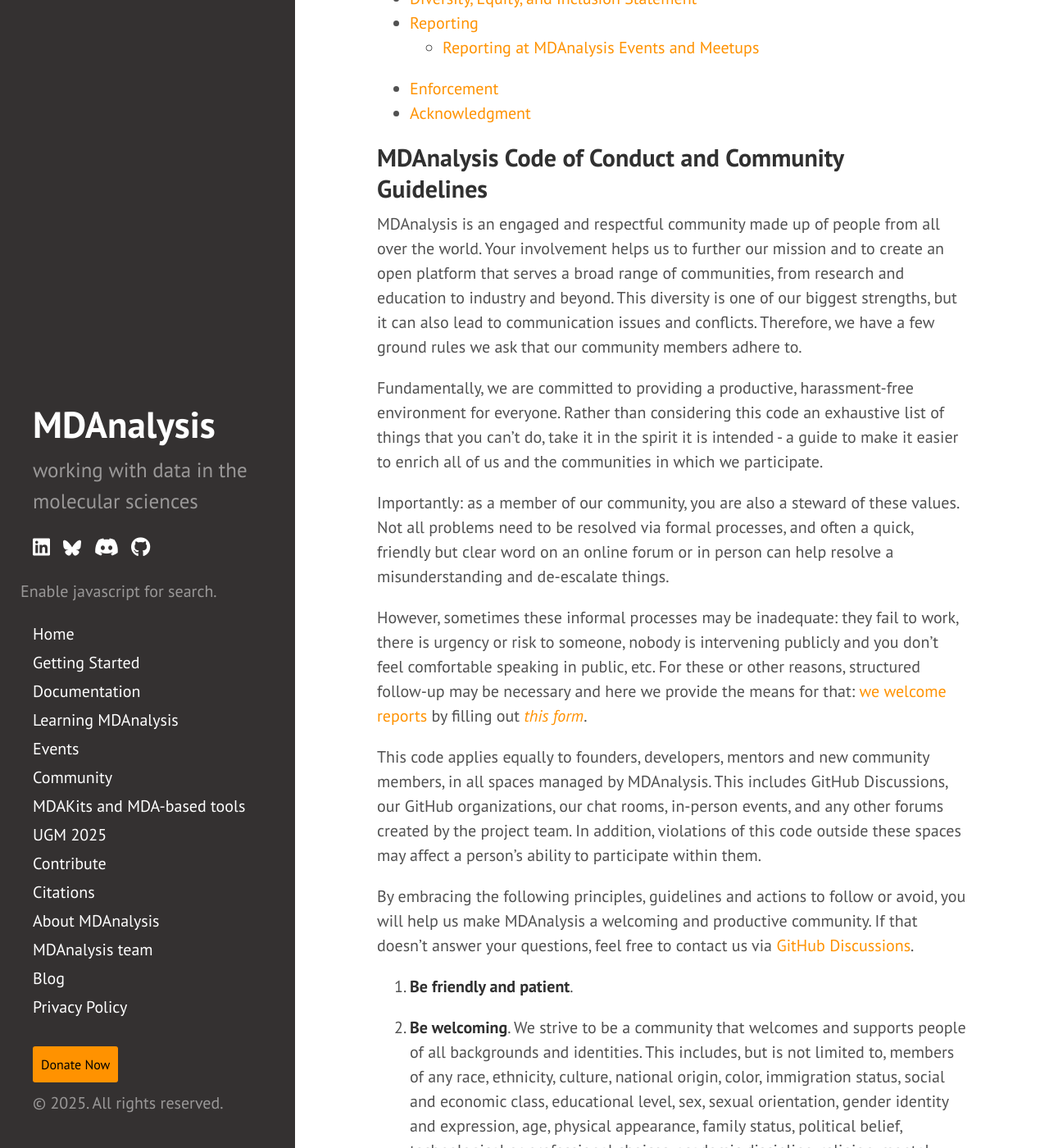
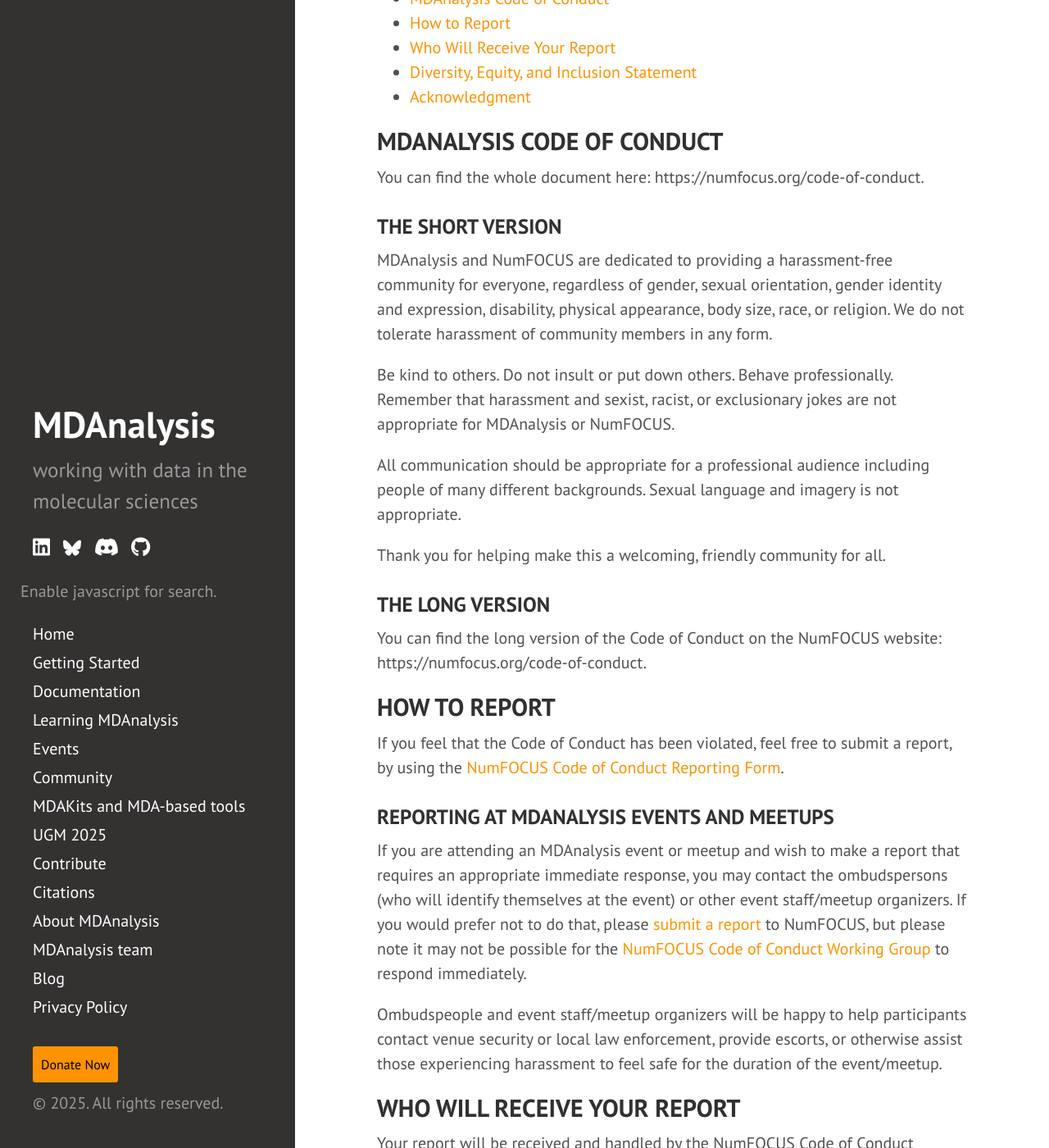
Before and after one commit to MDAnalysis/MDAnalysis.github.io, a Jekyll site: the page built from conduct.md, in a window 1280 px wide and 1400 px high, scrolled down 347 px. Shown: the whole window at 82% size. Built offline with Jekyll 4.4.1, drawn with Linux system fonts in a browser that asks for light colours; comment, search, counter and statistics services are not loaded; some of the changed text lies outside the part shown.

Commit message:
Update to NF CoC

```diff
--- a/conduct.md
+++ b/conduct.md
@@ -8,180 +8,91 @@ title: Code of Conduct
 The MDAnalysis *Code of Conduct* sets the rules for the behavior of
 every member in the MDAnalysis community so that everyone can
 experience a welcoming, supportive, and productive environment that is
-free from harassment.
+free from harassment. As a [NumFOCUS][NF] sponsored
+project, MDAnalysis follows the [NumFOCUS Code of Conduct][NF-conduct].
 
 **Table of Contents**
 
-- [MDAnalysis Code of Conduct and Community Guidelines](#mdanalysis-code-of-conduct-and-community-guidelines)
+- [MDAnalysis Code of Conduct](#numfocus-code-of-conduct)
+- [How to Report](#how-to-report)
+- [Who Will Receive Your Report](#who-will-receive-your-report)
 - [Diversity, Equity, and Inclusion Statement](#diversity-equity-and-inclusion-statement)
-- [Reporting](#reporting)
-   * [Reporting at MDAnalysis Events and Meetups](#reporting-at-mdanalysis-events-and-meetups)
-- [Enforcement](#enforcement)
 - [Acknowledgment](#acknowledgment)
 
-## MDAnalysis Code of Conduct and Community Guidelines
+## MDANALYSIS CODE OF CONDUCT
+You can find the whole document here: https://numfocus.org/code-of-conduct.
 
-MDAnalysis is an engaged and respectful community made up of people from all
-over the world. Your involvement helps us to further our mission and to create
-an open platform that serves a broad range of communities, from research and
-education to industry and beyond. This diversity is one of our biggest
-strengths, but it can also lead to communication issues and conflicts.
-Therefore, we have a few ground rules we ask that our community members adhere
-to.
+### THE SHORT VERSION
+MDAnalysis and NumFOCUS are dedicated to providing a harassment-free community for everyone,
+regardless of gender, sexual orientation, gender identity and expression, disability,
+physical appearance, body size, race, or religion. We do not tolerate harassment of
+community members in any form.
 
-Fundamentally, we are committed to providing a productive,
-harassment-free environment for everyone. Rather than considering this
-code an exhaustive list of things that you can’t do, take it in the
-spirit it is intended - a guide to make it easier to enrich all of us
-and the communities in which we participate.
+Be kind to others. Do not insult or put down others. Behave professionally. Remember
+that harassment and sexist, racist, or exclusionary jokes are not appropriate for MDAnalysis
+or NumFOCUS.
 
-Importantly: as a member of our community, you are also a steward of these
-values. Not all problems need to be resolved via formal processes, and often a
-quick, friendly but clear word on an online forum or in person can help resolve
-a misunderstanding and de-escalate things.
+All communication should be appropriate for a professional audience including people of
+many different backgrounds. Sexual language and imagery is not appropriate.
 
-However, sometimes these informal processes may be inadequate: they fail to
-work, there is urgency or risk to someone, nobody is intervening publicly and
-you don't feel comfortable speaking in public, etc. For these or other reasons,
-structured follow-up may be necessary and here we provide the means for that: [we
-welcome reports](#reporting) by filling out [*this form*][conduct-form].
+Thank you for helping make this a welcoming, friendly community for all.
 
-This code applies equally to founders, developers, mentors and new
-community members, in all spaces managed by MDAnalysis. This
-includes GitHub Discussions, our GitHub organizations, our chat rooms,
-in-person events, and any other forums created by the project team. In
-addition, violations of this code outside these spaces may affect a
-person's ability to participate within them.
+### THE LONG VERSION
+You can find the long version of the Code of Conduct on the NumFOCUS website:
+https://numfocus.org/code-of-conduct.
 
-By embracing the following principles, guidelines and actions to follow or
-avoid, you will help us make MDAnalysis a welcoming and productive community. If
-that doesn't answer your questions, feel free to contact us
-via [GitHub Discussions](https://github.com/MDAnalysis/mdanalysis/discussions).
+## HOW TO REPORT
+If you feel that the Code of Conduct has been violated, feel free to submit a report, by
+using the [NumFOCUS Code of Conduct Reporting Form](https://numfocus.typeform.com/to/ynjGdT?typeform-source=numfocus.org).
 
+### REPORTING AT MDANALYSIS EVENTS AND MEETUPS
+If you are attending an MDAnalysis event or meetup and wish to make a report that requires
+an appropriate immediate response, you may contact the ombudspersons (who will identify
+themselves at the event) or other event staff/meetup organizers. If you would prefer not to
+do that, please [submit a report](how-to-report) to NumFOCUS, but please note it may not be
+possible for the [NumFOCUS Code of Conduct Working Group](#who-will-receive-your-report) to
+respond immediately.
 
-1. **Be friendly and patient**.
+Ombudspeople and event staff/meetup organizers will be happy to help participants contact
+venue security or local law enforcement, provide escorts, or otherwise assist those
+experiencing harassment to feel safe for the duration of the event/meetup.
 
-2. **Be welcoming**. We strive to be a community that welcomes and supports
-   people of all backgrounds and identities. This includes, but is not limited
-   to, members of any race, ethnicity, culture, national origin, color,
-   immigration status, social and economic class, educational level, sex, sexual
-   orientation, gender identity and expression, age, physical appearance, family
-   status, political belief, technological or professional choices, academic
-   discipline, religion, mental ability, and physical ability.
+## WHO WILL RECEIVE YOUR REPORT
+Your report will be received and handled by the NumFOCUS Code of Conduct Working Group; trained,
+and experienced contributors with diverse backgrounds. The group is making decisions independently
+from the MDAnalysis project, PyData, NumFOCUS or any other organization.
 
-3. **Be considerate**. Your work will be used by other people, and you in turn
-   will depend on the work of others. Any decision you take will affect users
-   and colleagues, and you should take those consequences into account when
-   making decisions. Remember that we're a world-wide community. You may be
-   communicating with someone with a different primary language or cultural
-   background.
+You can learn more about the current group members, as well as the reporting procedure [HERE][NF-conduct].
 
-4. **Be respectful**. Not all of us will agree all the time, but disagreement is
-   no excuse for poor behavior or poor manners. We might all experience some
-   frustration now and then, but we cannot allow that frustration to turn into a
-   personal attack. It’s important to remember that a community where people
-   feel uncomfortable or threatened is not a productive one.
+### ENFORCEMENT
+Based on recommendations for next steps as determined by the NumFOCUS Code of Conduct Working Group,
+the MDAnalysis project will remain responsible for making the final decision and implementing any
+resulting actions. See the [MDanalysis team](https://www.mdanalysis.org/pages/team/#roles) page on
+the MDAnalysis website for a current list of the **MDAnalysis Code of Conduct Committee** members.
 
-5. **Be careful in the words that you choose**. Be kind to others. Do not insult
-   or put down other community members. Harassment and other exclusionary
-   behavior are not acceptable. This includes, but is not limited to:
-   * threats or violent language directed against another person
-   * discriminatory jokes and language
-   * posting sexually explicit or violent material
-   * posting (or threatening to post) other people's personally identifying
-     information ("doxing")
-   * personal insults, especially those using racist or sexist terms
-   * unwelcome sexual attention
-   * advocating for, or encouraging, any of the above behavior
-   * repeated harassment of others. In general, if someone asks you to stop,
-     then stop
+Once a resolution has been agreed upon, but before it is enacted, the MDAnalysis Code of Conduct
+Committee will contact the original reporter and any other affected parties and explain the proposed
+resolution. We will ask if this resolution is acceptable and note feedback for the record. We are,
+however, not required to act on this feedback.
 
-6. **Moderate your expectations**. Many in our community volunteer their time.
-   They are probably not purposefully ignoring issues, refusing to engage in
-   discussion, avoiding features, etc. but often just unavailable.
+## DIVERSITY, EQUITY, AND INCLUSION STATEMENT
+MDAnalysis strives to ensure a welcoming, inclusive space for all. As a [NumFOCUS][NF] sponsored project,
+we fully support their [*Diversity & Inclusion in Scientific Computing*](https://numfocus.org/programs/diversity-inclusion)
+(DISC) mission and abide by their Diversity Statement:
 
-7. **When we disagree, try to understand why**. Disagreements, both social and
-   technical, happen all the time and MDAnalysis is no exception. It is important
-   that we resolve disagreements and differing views constructively. Remember
-   that we’re different. The strength of MDAnalysis comes from its varied community
-   that includes people from a wide range of backgrounds. Different people have
-   different perspectives on issues. Being unable to understand why someone
-   holds a viewpoint doesn’t mean they’re wrong. Don’t forget that it is human
-   to err and blaming each other doesn’t get us anywhere. Instead, focus on
-   helping to resolve issues and learning from mistakes.
+> *"NumFOCUS welcomes and encourages participation in our community by people of all backgrounds and identities.
+> We are committed to promoting and sustaining a culture that values mutual respect, tolerance, and learning,
+> and we work together as a community to help each other live out these values."*
 
-8. **A simple apology can go a long way**. It can often de-escalate a situation,
-   and telling someone that you are sorry is act of empathy that doesn’t
-   automatically imply an admission of guilt.
+## ACKNOWLEDGMENT
 
-## Diversity, Equity, and Inclusion Statement
+Original text courtesy of [*NumFOCUS*](https://numfocus.org/code-of-conduct), modified by MDAnalysis.
 
-MDAnalysis strives to ensure a welcoming, inclusive space for all. As a [*NumFOCUS*](https://numfocus.org/) sponsored project, we fully support their [*Diversity & Inclusion in Scientific Computing*](https://numfocus.org/programs/diversity-inclusion) (DISC) mission and abide by their Diversity Statement:
+All content on this page is licensed under a [*Creative Commons Attribution*](http://creativecommons.org/licenses/by/3.0/)
+license.
 
-> *"NumFOCUS welcomes and encourages participation in our community by people of all backgrounds and identities. We are committed to promoting and sustaining a culture that values mutual respect, tolerance, and learning, and we work together as a community to help each other live out these values."*
-
-## Reporting
-
-If someone makes you or any other contributor feel unsafe or unwelcome, please
-report this in a timely manner. Code of conduct (CoC) violations reduce the value of
-the community for everyone and we take them seriously. All complaints will be
-reviewed and investigated and will result in a response that is deemed necessary
-and appropriate to the circumstances.
-
-You can file a report by filling out [this form][conduct-form]. The CoC Committee is obligated to maintain
-confidentiality with regard to the reporter of an incident.
-
-The online form gives you the option to keep your report anonymous or request
-that we follow up with you directly. While we cannot follow up on an anonymous
-report, we will take appropriate action.
-
-You may also follow [NumFOCUS’s Code of Conduct violation reporting][NF-conduct]
-guidelines if you would like to contact a third-party outside of the MDAnalysis
-community.
-
-### Reporting at MDAnalysis Events and Meetups
-If you are attending an MDAnalysis event or meetup and wish to [make a report](#reporting), you may contact the ombudspersons (who will identify themselves at the event) or other event staff/meetup organizers so that they can take any appropriate immediate response. If you would prefer not to do that, please [submit a report][conduct-form] to MDAnalysis.
-
-Ombudspeople and event staff/meetup organizers will be happy to help participants contact venue security or local law enforcement, provide escorts, or otherwise assist those experiencing harassment to feel safe for the duration of the event/meetup.
-
-## Enforcement
-
-All reports of breaches of the code of conduct will be investigated and handled by the **MDAnalysis Code of Conduct Committee**. The current MDAnalysis Code of Conduct Committee consists of:
-- Jenna Swarthout Goddard (@jennaswa)
-- Micaela Matta (@micaela-matta)
-- Yuxuan Zhuang (@yuxuanzhuang)
-
-In the event of any conflict of interest, the affected committee member will immediately notify the rest of the committee and recuse themselves.
-
-When a report is filed, the CoC Committee will reply as soon as possible to confirm receipt;
-we strive to answer in less than 24 hours. The CoC Committee will review the incident and
-determine, to the best of its ability
-
-- what happened
-- whether this event constitutes a code of conduct violation
-- who, if anyone, was at fault
-- whether this is an ongoing situation
-
-This information will be collected in writing. We strive to reach a resolution
-within a week of confirmation. Once a resolution has been agreed upon, but before it is
-enacted, the CoC Committee will contact the original reporter and any other affected parties
-and explain the proposed resolution. We will ask if this resolution is
-acceptable and note feedback for the record. We are, however, not required to act
-on this feedback.
-
-## Acknowledgment
-
-Original text courtesy of [*NumFOCUS*](https://numfocus.org/code-of-conduct) and the
-[*Speak Up!*](http://web.archive.org/web/20141109123859/http://speakup.io/coc.html),
-[*Django*](https://www.djangoproject.com/conduct),
-[*Contributor Covenant*](http://contributor-covenant.org/),
-and
-[*Jupyter*](https://github.com/jupyter/governance/blob/main/conduct/code_of_conduct.md) projects,
-modified by MDAnalysis. We are grateful to those projects for contributing these
-materials under open licensing terms for us to easily reuse.
-
-All content on this page is licensed under a [*Creative Commons
-Attribution*](http://creativecommons.org/licenses/by/3.0/) license.
+[NF]: https://numfocus.org/
+[NF-conduct]: https://numfocus.org/code-of-conduct
 
 [conduct-form]: https://forms.gle/r2SMU4XcwM814CpJ9
 
```
